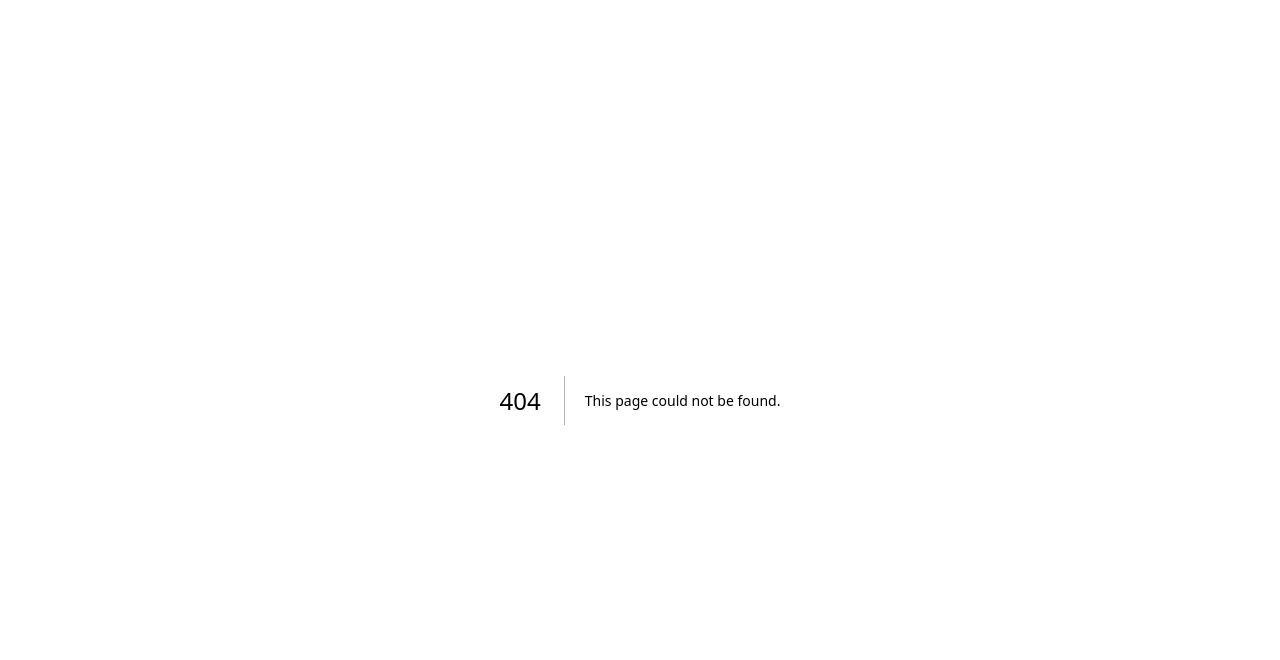
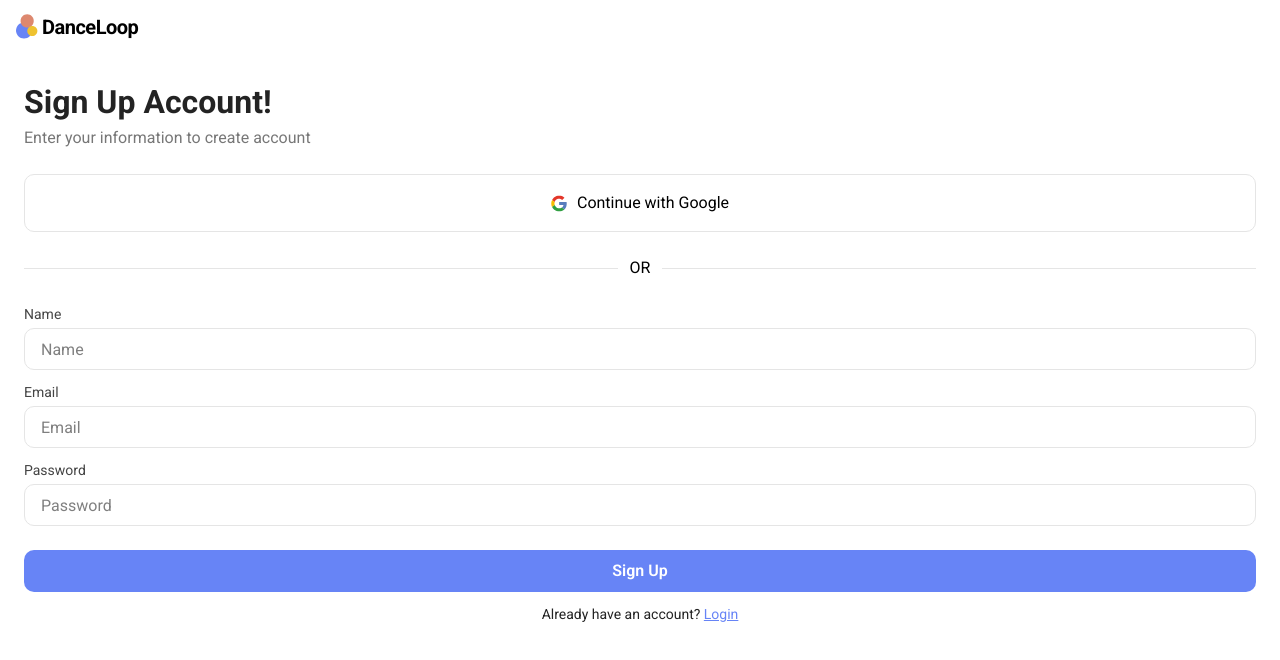
Before and after one commit to j606888/danceloop, a Next.js app: page /signup in a window 1280 px wide. Before the commit this address had no page. Shown: the top 660 px of the page. Built offline with nearby package versions, Linux system fonts and the light colour scheme.

Commit message:
[FE] create login and signup page

```diff
--- a/src/app/globals.css
+++ b/src/app/globals.css
@@ -3,12 +3,10 @@
 @theme inline {
   --color-background: var(--background);
   --color-foreground: var(--foreground);
-  --font-sans: var(--font-geist-sans);
-  --font-mono: var(--font-geist-mono);
 }
 
 body {
   background: var(--background);
   color: var(--foreground);
-  font-family: Arial, Helvetica, sans-serif;
+  font-family: var(--font-roboto);
 }
--- a/src/app/layout.tsx
+++ b/src/app/layout.tsx
@@ -1,17 +1,13 @@
 import type { Metadata } from "next";
-import { Geist, Geist_Mono } from "next/font/google";
+import { Roboto } from "next/font/google";
 import { Providers } from "@/store/provider";
 import "./globals.css";
 
-const geistSans = Geist({
-  variable: "--font-geist-sans",
+const roboto = Roboto({
+  variable: "--font-roboto",
   subsets: ["latin"],
 });
 
-const geistMono = Geist_Mono({
-  variable: "--font-geist-mono",
-  subsets: ["latin"],
-});
 
 export const metadata: Metadata = {
   title: "DanceLoop Tainan",
@@ -26,7 +22,7 @@ export default function RootLayout({
   return (
     <html lang="en">
       <body
-        className={`${geistSans.variable} ${geistMono.variable} antialiased`}
+        className={`${roboto.variable} antialiased`}
       >
         <Providers>
           {children}
--- /dev/null
+++ b/src/app/login/page.tsx
@@ -0,0 +1,75 @@
+import Link from "next/link";
+
+const LoginPage = () => {
+  return (
+    <div>
+      <div className="flex items-center gap-1 h-[54px] px-4 mb-8">
+        <img src="/icons/Logo.svg" alt="DanceLoop Logo" />
+        <h4 className="text-xl font-bold tracking-tight">DanceLoop</h4>
+      </div>
+      <div className="flex flex-col gap-6 px-6">
+        <div className="flex flex-col gap-2">
+          <h1 className="text-[32px] font-bold text-[#232323] leading-[32px]">
+            Welcome back!
+          </h1>
+          <p className="text-[#777777]">Enter your login information</p>
+        </div>
+        <button className="flex items-center justify-center gap-2.5 py-4 border-1 rounded-[10px] border-[#E5E5E5] cursor-pointer">
+          <img src="/icons/google.svg" alt="Google" />
+          <span>Login with Google</span>
+        </button>
+        <div className="flex items-center gap-3">
+          <div className="border-[#E5E5E5] border-b w-1/2"></div>
+          <span>OR</span>
+          <div className="border-[#E5E5E5] border-b w-1/2"></div>
+        </div>
+        <form className="flex flex-col gap-3">
+          <div className="flex flex-col gap-1">
+            <label className="text-[#444444] text-sm" htmlFor="email">
+              Email
+            </label>
+            <input
+              className="w-full h-[42px] px-4 rounded-[10px] border-1 border-[#E5E5E5] outline-[#6784F6]"
+              type="email"
+              id="email"
+              name="email"
+              placeholder="Email"
+            />
+          </div>
+          <div className="flex flex-col gap-1">
+            <label className="text-[#444444] text-sm" htmlFor="password">
+              Password
+            </label>
+            <input
+              className="w-full h-[42px] px-4 rounded-[10px] border-1 border-[#E5E5E5] outline-[#6784F6]"
+              type="password"
+              id="password"
+              name="password"
+              placeholder="Password"
+            />
+          </div>
+          <div className="flex items-center gap-2 mb-2">
+            <input
+              type="checkbox"
+              id="remember"
+              name="remember"
+              className="accent-[#6784F6] border-[#6784F6] w-4 h-4 rounded-sm cursor-pointer"
+            />
+            <label htmlFor="remember" className="text-[#444444] text-sm cursor-pointer">
+              Remember me
+            </label>
+          </div>
+          <button
+            className="w-full h-[42px] bg-[#6784F6] text-white font-semibold rounded-[10px] cursor-pointer"
+            type="submit"
+          >
+            Login
+          </button>
+          <p className="text-sm text-[#232323] text-center cursor-pointer">Don{`'`}t have an account? <Link href="/signup" className="text-[#6784F6] underline">Sign up</Link></p>
+        </form>
+      </div>
+    </div>
+  );
+};
+
+export default LoginPage;
--- /dev/null
+++ b/src/app/signup/page.tsx
@@ -0,0 +1,76 @@
+import Link from "next/link";
+
+const SignupPages = () => {
+  return (
+    <div>
+      <div className="flex items-center gap-1 h-[54px] px-4 mb-8">
+        <img src="/icons/Logo.svg" alt="DanceLoop Logo" />
+        <h4 className="text-xl font-bold tracking-tight">DanceLoop</h4>
+      </div>
+      <div className="flex flex-col gap-6 px-6">
+        <div className="flex flex-col gap-2">
+          <h1 className="text-[32px] font-bold text-[#232323] leading-[32px]">
+            Sign Up Account!
+          </h1>
+          <p className="text-[#777777]">Enter your information to create account</p>
+        </div>
+        <button className="flex items-center justify-center gap-2.5 py-4 border-1 rounded-[10px] border-[#E5E5E5] cursor-pointer">
+          <img src="/icons/google.svg" alt="Google" />
+          <span>Continue with Google</span>
+        </button>
+        <div className="flex items-center gap-3">
+          <div className="border-[#E5E5E5] border-b w-1/2"></div>
+          <span>OR</span>
+          <div className="border-[#E5E5E5] border-b w-1/2"></div>
+        </div>
+        <form className="flex flex-col gap-3">
+          <div className="flex flex-col gap-1">
+            <label className="text-[#444444] text-sm" htmlFor="email">
+              Name
+            </label>
+            <input
+              className="w-full h-[42px] px-4 rounded-[10px] border-1 border-[#E5E5E5] outline-[#6784F6]"
+              type="text"
+              id="name"
+              name="name"
+              placeholder="Name"
+            />
+          </div>
+          <div className="flex flex-col gap-1">
+            <label className="text-[#444444] text-sm" htmlFor="email">
+              Email
+            </label>
+            <input
+              className="w-full h-[42px] px-4 rounded-[10px] border-1 border-[#E5E5E5] outline-[#6784F6]"
+              type="email"
+              id="email"
+              name="email"
+              placeholder="Email"
+            />
+          </div>
+          <div className="flex flex-col gap-1 mb-3">
+            <label className="text-[#444444] text-sm" htmlFor="password">
+              Password
+            </label>
+            <input
+              className="w-full h-[42px] px-4 rounded-[10px] border-1 border-[#E5E5E5] outline-[#6784F6]"
+              type="password"
+              id="password"
+              name="password"
+              placeholder="Password"
+            />
+          </div>
+          <button
+            className="w-full h-[42px] bg-[#6784F6] text-white font-semibold rounded-[10px] cursor-pointer"
+            type="submit"
+          >
+            Sign Up
+          </button>
+          <p className="text-sm text-[#232323] text-center cursor-pointer">Already have an account? <Link href="/login" className="text-[#6784F6] underline">Login</Link></p>
+        </form>
+      </div>
+    </div>
+  );
+};
+
+export default SignupPages;
```
Also changed, not shown: public/icons/Google.svg (added), public/icons/Logo.svg (added).
